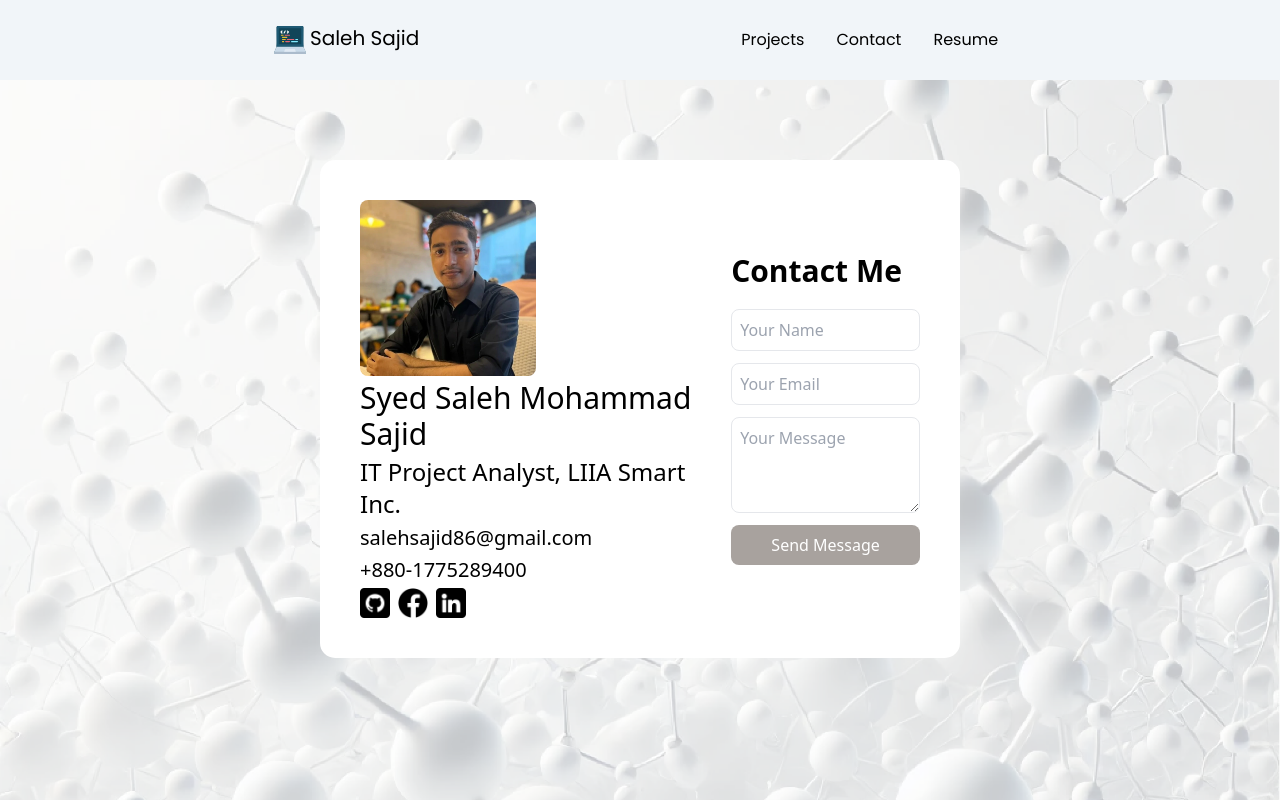
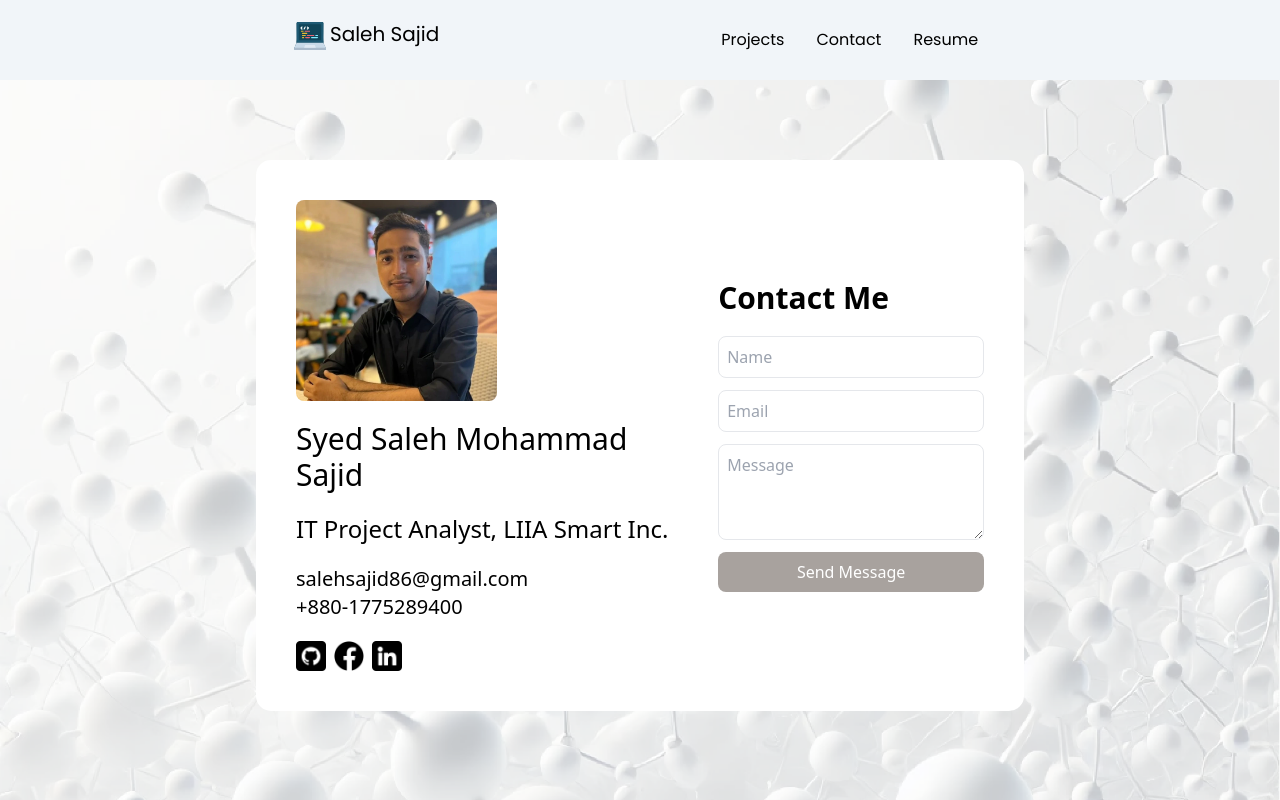
Before and after one commit to sezid/my-profile, a React (Vite) app: page /contact in a window 1280 px wide. Built offline with nearby package versions, Linux system fonts and the light colour scheme.

Commit message:
form added and updated

```diff
--- a/index.html
+++ b/index.html
@@ -1,11 +1,16 @@
-<!doctype html>
+<!DOCTYPE html>
 <html lang="en">
   <head>
     <meta charset="UTF-8" />
     <link rel="icon" type="image/svg+xml" href="/programming.svg" />
     <meta name="viewport" content="width=device-width, initial-scale=1.0" />
-    <title>Sezid</title>
+    <title>Saleh | IT Project Analyst</title>
   </head>
+  <form name="contact" netlify hidden>
+    <input type="text" name="name" />
+    <input type="email" name="email" />
+    <textarea name="message"></textarea>
+  </form>
   <body>
     <div id="root"></div>
     <script type="module" src="/src/main.jsx"></script>
--- a/src/App.jsx
+++ b/src/App.jsx
@@ -1,22 +1,23 @@
-import './App.css'
-import Navbar from './components/Navbar/Navbar'
-import Contact from './components/Certificates/Contact'
-import Project_Page from './components/Projects/Project_Page'
-import { Routes, Route } from 'react-router-dom'
-import Home from './components/Home.jsx'
+import "./App.css";
+import Navbar from "./components/Navbar/Navbar";
+import Contact from "./components/Certificates/Contact";
+import Project_Page from "./components/Projects/Project_Page";
+import { Routes, Route } from "react-router-dom";
+import Home from "./components/Home.jsx";
+import ThankYou from "./components/ThanksPage/ThankYou.jsx";
 
 function App() {
-
   return (
-    <div className='bg-[url(assets/background.webp)] bg-cover bg-fixed min-h-screen  animate-fade '>
-    <Navbar/>
-    <Routes>
-      <Route path='/' element={<Home/>}/>
-      <Route path="/project_page" element={<Project_Page/>}/>
-      <Route path="/contact" element={<Contact/>}/>
-    </Routes>
+    <div className="bg-[url(assets/background.webp)] bg-cover bg-fixed min-h-screen  animate-fade ">
+      <Navbar />
+      <Routes>
+        <Route path="/" element={<Home />} />
+        <Route path="/project_page" element={<Project_Page />} />
+        <Route path="/contact" element={<Contact />} />
+        <Route path="/thank-you" element={<ThankYou />} />
+      </Routes>
     </div>
-  )
+  );
 }
 
-export default App
+export default App;
--- a/src/components/Certificates/Contact.jsx
+++ b/src/components/Certificates/Contact.jsx
@@ -4,17 +4,24 @@ import { assets } from "../../assets/images";
 const Contact = () => {
   return (
     <div className="flex flex-col items-center mt-20">
-      <div className="flex flex-col md:flex-row bg-white w-[300px] md:w-1/2 items-center justify-center rounded-[15px] gap-5 p-10">
-        <div className="flex flex-col md:text-xl gap-1">
+      <div className="flex flex-col md:flex-row bg-white w-[350px] md:w-3/5 items-center justify-center rounded-[15px] gap-5 p-10">
+        <div className="flex flex-col items-center md:items-start md:text-xl gap-5">
           <img
             className="w-[150px] md:w-1/2 rounded-lg"
             src={assets.headshot}
             alt=""
           />
-          <h1 className="text-2xl md:text-3xl">Syed Saleh Mohammad Sajid</h1>
-          <h3 className="md:text-2xl">IT Project Analyst, LIIA Smart Inc.</h3>
-          <h3>salehsajid86@gmail.com</h3>
-          <h3>+880-1775289400</h3>
+          <h1 className="text-2xl text-center md:text-start md:text-3xl">
+            Syed Saleh Mohammad Sajid
+          </h1>
+          <h4 className="text-center md:text-start md:text-2xl">
+            IT Project Analyst, LIIA Smart Inc.
+          </h4>
+          <div className="text-center md:text-start">
+            <h5>salehsajid86@gmail.com</h5>
+            <h5>+880-1775289400</h5>
+          </div>
+
           <div className="flex items-center gap-2">
             <a href="https://github.com/sezid">
               <img className="w-[30px]" src={assets.github} alt="" />
@@ -29,28 +36,46 @@ const Contact = () => {
         </div>
 
         <div className="flex flex-col gap-5 w-full md:w-2/3">
-          <h2 className="text-3xl md:4xl font-semibold">Contact Me</h2>
+          <h2 className="text-3xl text-center md:text-start md:4xl font-semibold">
+            Contact Me
+          </h2>
+
           <form
             className="flex flex-col gap-3"
             name="contact"
             method="POST"
-            data-netlify="true"
+            onSubmit={(e) => {
+              e.preventDefault(); // Prevent default Netlify redirect
+              const form = e.target;
+
+              fetch("/", {
+                method: "POST",
+                body: new FormData(form),
+              })
+                .then(() => window.location.href = "/thank-you") // Force Redirect
+                .catch((error) => console.error("Submission Error:", error));
+            }}
+            netlify
           >
             <input type="hidden" name="form-name" value="contact" />
             <input
               type="text"
-              placeholder="Your Name"
+              placeholder="Name"
+              name="name"
               className="p-2 border rounded-lg w-full"
               required
             />
             <input
+              name="email"
               type="email"
-              placeholder="Your Email"
+              placeholder="Email"
               className="p-2 border rounded-lg w-full"
               required
             />
+
             <textarea
-              placeholder="Your Message"
+              name="message"
+              placeholder="Message"
               className="p-2 border rounded-lg w-full h-24"
               required
             ></textarea>
--- a/src/components/Navbar/Navbar.jsx
+++ b/src/components/Navbar/Navbar.jsx
@@ -16,14 +16,17 @@ function Navbar() {
 
 
   return (
-    <div className='flex items-center justify-evenly gap-[120px] md:gap-10 pt-5 sm:justify-evenly items-center bg-slate-100 pb-5 font-poppins'>
+    <div className='flex items-center gap-[120px] md:gap-10 pt-5 items-center bg-slate-100 pb-5 font-poppins'>
+
+        <div className='flex flex-row w-full justify-between mx-5 md:justify-evenly'>
+        <Link to="/">
         <div className='flex gap-1'>
-          <Link to="/">
-          <img className='w-5 md:w-8' src="/programming.svg" alt="" /></Link>
+
+          <img className='w-5 md:w-8' src="/programming.svg" alt="" />
           <h1 className='text-xs md:text-xl'>Saleh Sajid</h1>
 
         </div>
-
+        </Link>
         {/* <div className='search-bar'>
             <input type="text" placeholder='Search' />
         </div> */}
@@ -52,6 +55,7 @@ function Navbar() {
 
           </div>
         </div>
+      </div>
 
 
     </div>
--- /dev/null
+++ b/src/components/ThanksPage/ThankYou.jsx
@@ -0,0 +1,22 @@
+import React from "react";
+import { Link } from "react-router-dom";
+
+const ThankYou = () => {
+  return (
+    <div className="flex flex-col items-center justify-center min-h-screen bg-gray-100">
+      <div className="bg-white p-8 rounded-lg shadow-lg text-center">
+        <h1 className="text-3xl font-bold text-green-600">Thank You!</h1>
+        <p className="text-lg mt-2">Your message has been sent successfully.</p>
+        <p className="text-sm text-gray-500">I will get back to you soon.</p>
+        <Link
+          to="/"
+          className="mt-4 inline-block bg-blue-500 text-white px-6 py-2 rounded-lg hover:bg-blue-700 transition"
+        >
+          Go to Home
+        </Link>
+      </div>
+    </div>
+  );
+};
+
+export default ThankYou;
```
